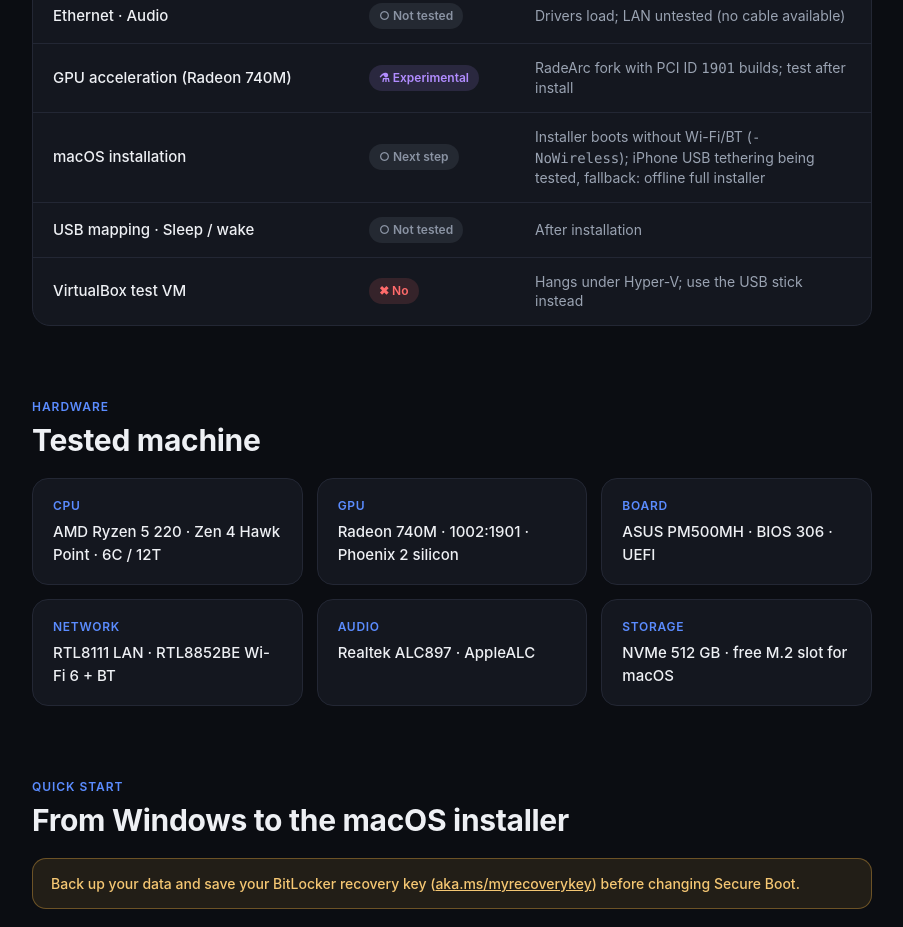
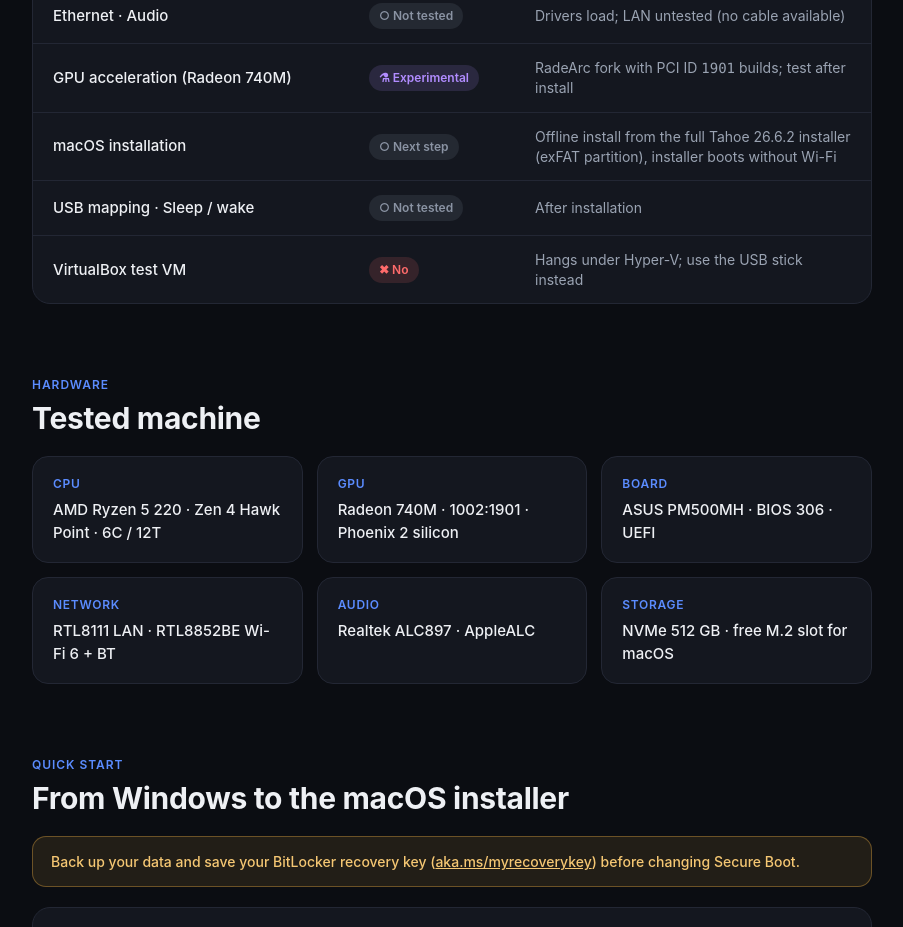
Before and after one commit to Real3rr0r303YT/Hackintosh-Ryzen5-220-740M, a plain HTML site: page docs/index.html in a window 1280 px wide. Shown: the part 1478-2405 px from the top of the page, without its empty margins (188-1091 px from the left). Drawn offline with Linux system fonts and the light colour scheme.

Commit message:
Wi-Fi: ASPM fix + results, offline install path
- Build-EFI -WifiAspmOff: pci-aspm-default=0 on the RTL8852BE and its root port
- AirportRTW fork now clears ASPM/L1SS/CLKREQ itself (-rtwaspm keeps them)
- docs/WIFI-TEST.md: hardware results (MSI fixed power-on, ASPM off got past 3 scans)
- scripts/offline-install.sh + docs/OFFLINE-INSTALL.md: install from the full
  InstallAssistant.pkg on an exFAT partition without internet

Co-Authored-By: Claude Opus 5.5 <noreply@anthropic.com>

```diff
--- a/docs/index.html
+++ b/docs/index.html
@@ -162,7 +162,7 @@
       <div class="row"><span class="f">Bluetooth</span><span class="pill exp">⚗ Ready to test</span><span class="n"><a href="https://github.com/Real3rr0r303YT/RealtekBluetoothFirmware">RealtekBluetoothFirmware</a> (has <code>0489:E123</code>) + BlueToolFixup; enabled after install</span></div>
       <div class="row"><span class="f">Ethernet · Audio</span><span class="pill todo">○ Not tested</span><span class="n">Drivers load; LAN untested (no cable available)</span></div>
       <div class="row"><span class="f">GPU acceleration (Radeon 740M)</span><span class="pill exp">⚗ Experimental</span><span class="n">RadeArc fork with PCI ID <code>1901</code> builds; test after install</span></div>
-      <div class="row"><span class="f">macOS installation</span><span class="pill todo">○ Next step</span><span class="n">Installer boots without Wi-Fi/BT (<code>-NoWireless</code>); iPhone USB tethering being tested, fallback: offline full installer</span></div>
+      <div class="row"><span class="f">macOS installation</span><span class="pill todo">○ Next step</span><span class="n">Offline install from the full Tahoe 26.6.2 installer (exFAT partition), installer boots without Wi-Fi</span></div>
       <div class="row"><span class="f">USB mapping · Sleep / wake</span><span class="pill todo">○ Not tested</span><span class="n">After installation</span></div>
       <div class="row"><span class="f">VirtualBox test VM</span><span class="pill no">✖ No</span><span class="n">Hangs under Hyper-V; use the USB stick instead</span></div>
     </div>
```
Also changed, not shown: 6 other files.
